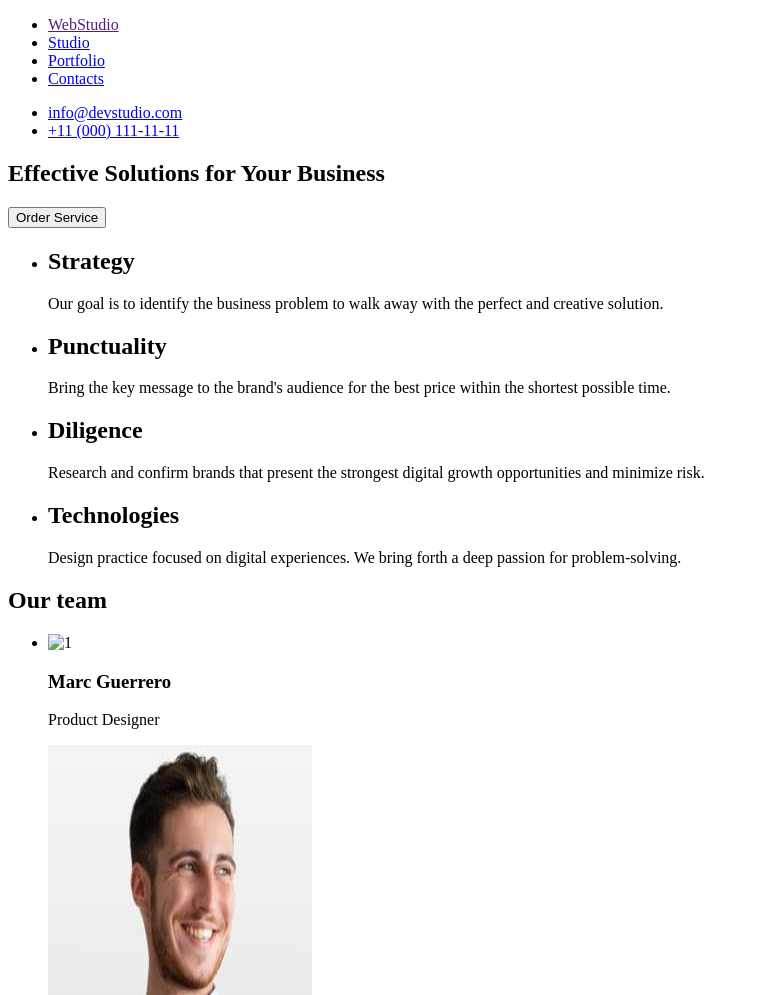
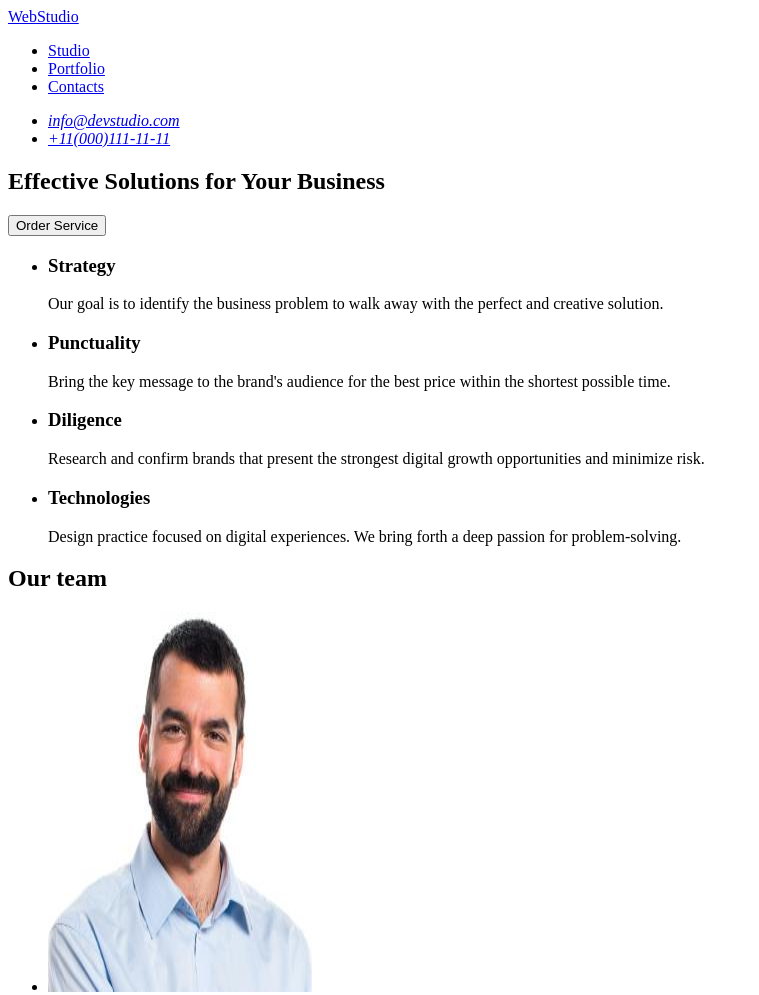
Before and after one commit to annasheremeta/fson-114, a plain HTML site: page index.html in a window 1280 px wide. Shown: the top 995 px of the page, without its empty margins (0-759 px from the left). Drawn offline with Linux system fonts and the light colour scheme.

Commit message:
added HTML structure for HW

```diff
--- a/index.html
+++ b/index.html
@@ -13,31 +13,29 @@ for Your Business" />
 <body>
     <header>
         <nav>
+            <a href="./index.html">WebStudio</a>
             <ul>
                 <li>
-                    <a href="">WebStudio</a>
+                    <a href="./index.html">Studio</a>
                 </li>
                 <li>
-                    <a href="#studio">Studio</a>
+                    <a href="./index.html">Portfolio</a>
                 </li>
                 <li>
-                    <a href="#portfolio">Portfolio</a>
-                </li>
-                <li>
-                    <a href="#contacts">Contacts</a>
+                    <a href="./index.html">Contacts</a>
                 </li>
             </ul>
         </nav>
-        <div class="contact-info">
+        <address class="contact-info">
             <ul>
                 <li>
                     <a href="mailto:info@devstudio.com">info@devstudio.com</a>
                 </li>
                 <li>
-                    <a href="tel:+110001111111"> +11 (000) 111-11-11</a>
+                    <a href="tel:+110001111111"> +11(000)111-11-11</a>
                 </li>
             </ul>
-        </div>
+        </address>
     </header>
     <main>
         <section>
@@ -49,26 +47,27 @@ for Your Business" />
         </section>
         <!--Features Section-->
         <section id="features">
+            <h2 hidden>Our features</h2>
 
             <ul>
                 <li>
-                    <h2>Strategy</h2>
+                    <h3>Strategy</h3>
                     <p>Our goal is to identify the business
                         problem to walk away with the perfect and creative solution.</p>
 
                 </li>
                 <li>
-                    <h2>Punctuality</h2>
+                    <h3>Punctuality</h3>
                     <p>Bring the key message to the brand's audience for the best price within the shortest possible
                         time.</p>
                 </li>
                 <li>
-                    <h2>Diligence</h2>
+                    <h3>Diligence</h3>
                     <p>Research and confirm brands that present the strongest digital growth opportunities and minimize
                         risk.</p>
                 </li>
                 <li>
-                    <h2>Technologies</h2>
+                    <h3>Technologies</h3>
                     <p>Design practice focused on digital experiences. We bring forth a deep passion for
                         problem-solving.</p>
                 </li>
@@ -81,22 +80,22 @@ for Your Business" />
             <ul>
                 <li>
 
-                    <img src="./images/Icons/MarcGuererra.jpg" alt="1" width="264" height="380" />
+                    <img src="./images/icons/MarcGuererra .jpg" alt="1" width="264" height="380" />
                     <h3>Marc Guerrero</h3>
                     <p>Product Designer</p>
                 </li>
                 <li>
-                    <img src="./images/Icons/TomFord.jpg" alt="2" width="264" height="380" />
+                    <img src="./images/icons/TomFord.jpg" alt="2" width="264" height="380" />
                     <h3>Tom Ford</h3>
                     <p>Frontend Developer</p>
                 </li>
                 <li>
-                    <img src="./images/Icons/Camila%20Garcia.jpg" alt="3" width="264" height="380" />
+                    <img src="./images/icons/CamilaGarcia.jpg" alt="3" width="264" height="380" />
                     <h3>Camila Garcia</h3>
                     <p>Marketing</p>
                 </li>
                 <li>
-                    <img src="./images/Icons/Daniel%20Wilson.jpg" alt="4" width="264" height="380" />
+                    <img src="./images/icons/DanielWilson.jpg" alt="4" width="264" height="380" />
                     <h3>Daniel Wilson</h3>
                     <p>UI Designer</p>
                 </li>
@@ -104,7 +103,7 @@ for Your Business" />
         </section>
     </main>
     <footer>
-        <a href="">WebStudio</a>
+        <a href="./index.html">WebStudio</a>
         <p>Increase the flow of customers and sales for your business with digital marketing & growth solutions.</p>
 
     </footer>
```
